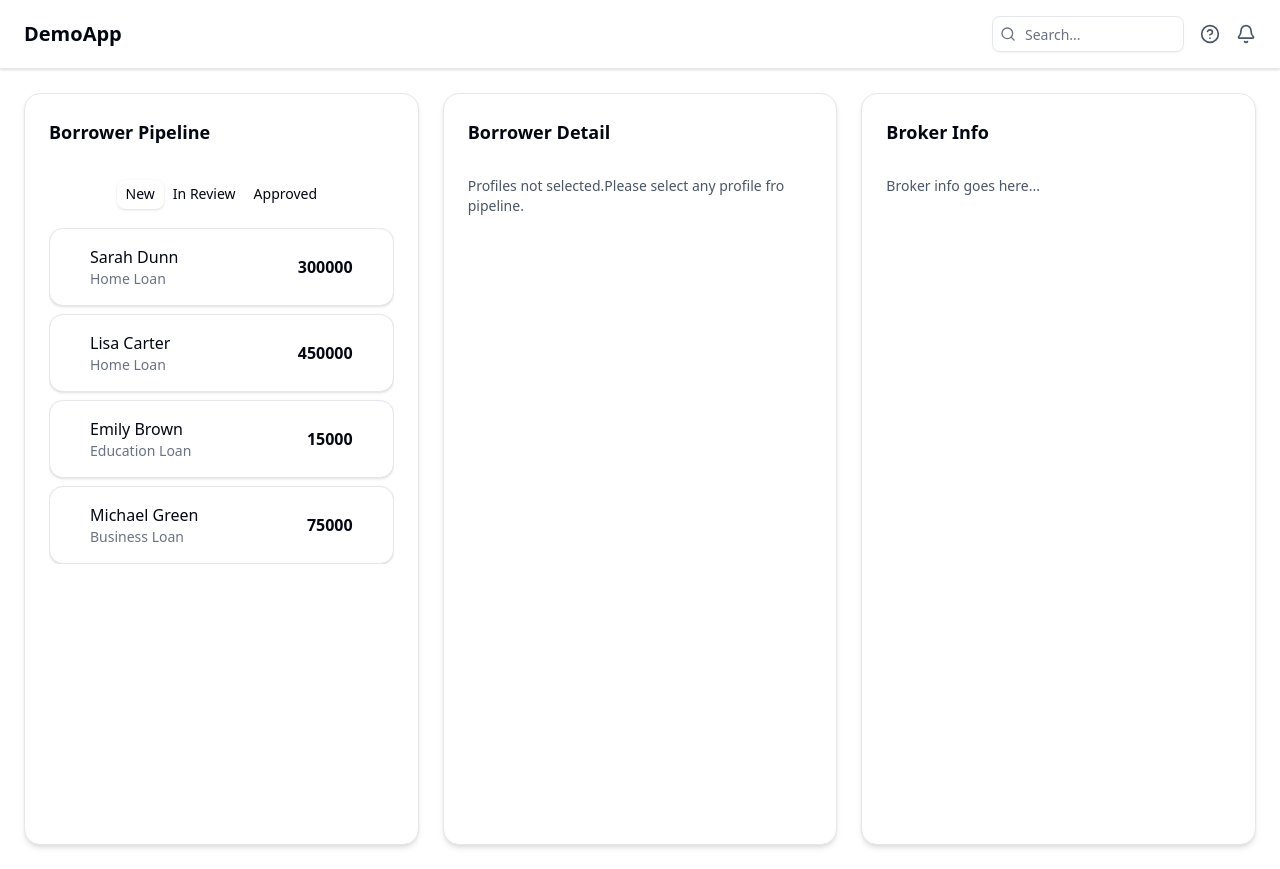
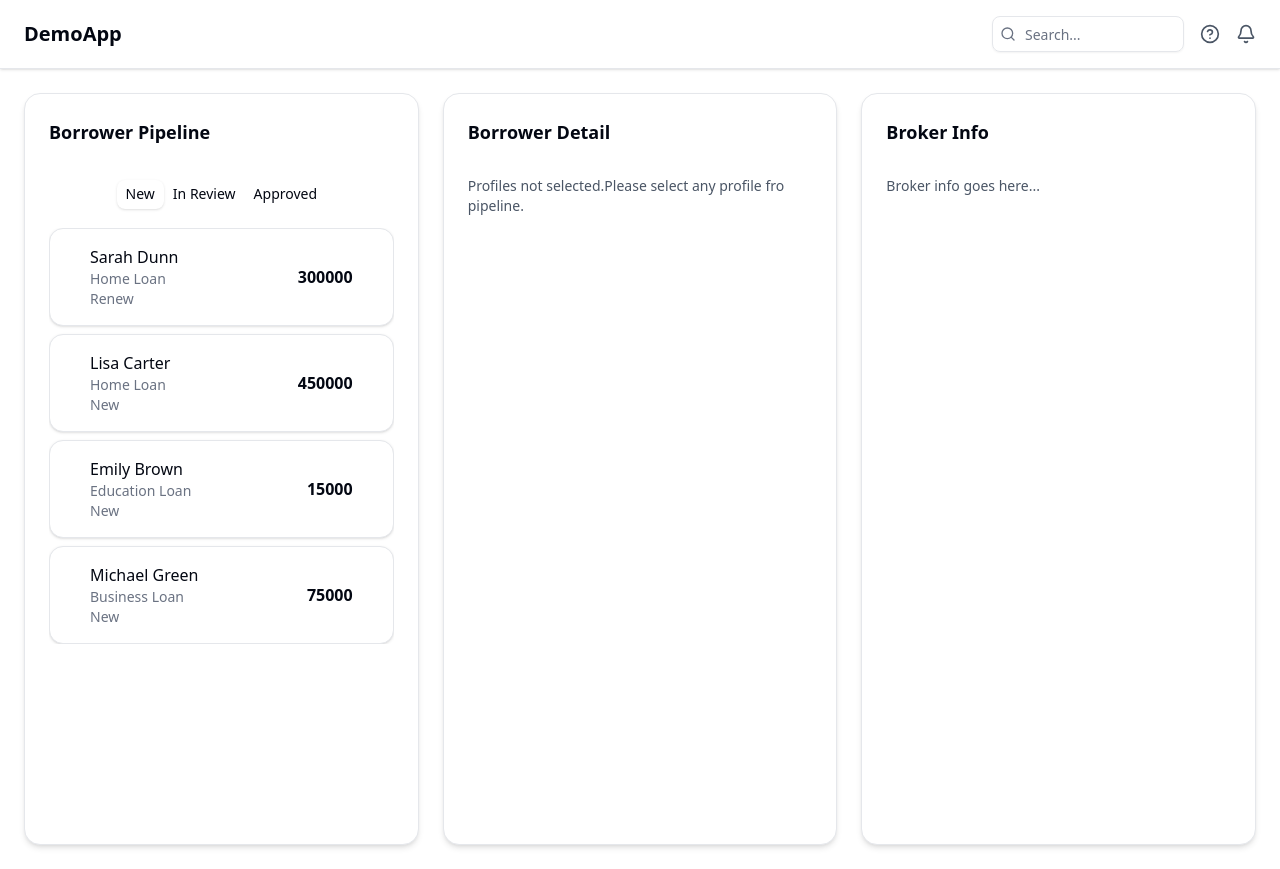
Before and after one commit to DannyHamshananth/credit-review-system, a Next.js app: page / in a window 1280 px wide. Built offline with nearby package versions, Linux system fonts and the light colour scheme.

Commit message:
Added status in Pipeline Card

```diff
--- a/components/CardPipeline.tsx
+++ b/components/CardPipeline.tsx
@@ -2,13 +2,14 @@ import React from 'react';
 import { Card, CardContent } from './ui/card';
 import Pipelineprops from "@/lib/Pipelineprops";
 
-export default function CardPipeline({ id, name, loan_type, amount, onClick }: Pipelineprops) {
+export default function CardPipeline({ id, name, loan_type, status, amount, onClick }: Pipelineprops) {
     return (
         <Card key={id} className="p-4 min-w-fit">
             <CardContent className="flex justify-between items-center cursor-pointer transition-transform transform hover:scale-105" onClick={onClick}>
                 <div>
                     <p className="font-medium">{name}</p>
                     <p className="text-sm text-muted-foreground">{loan_type}</p>
+                    <p className="text-sm text-muted-foreground">{status}</p>
                 </div>
                 <p className="font-semibold">{amount}</p>
             </CardContent>
```
